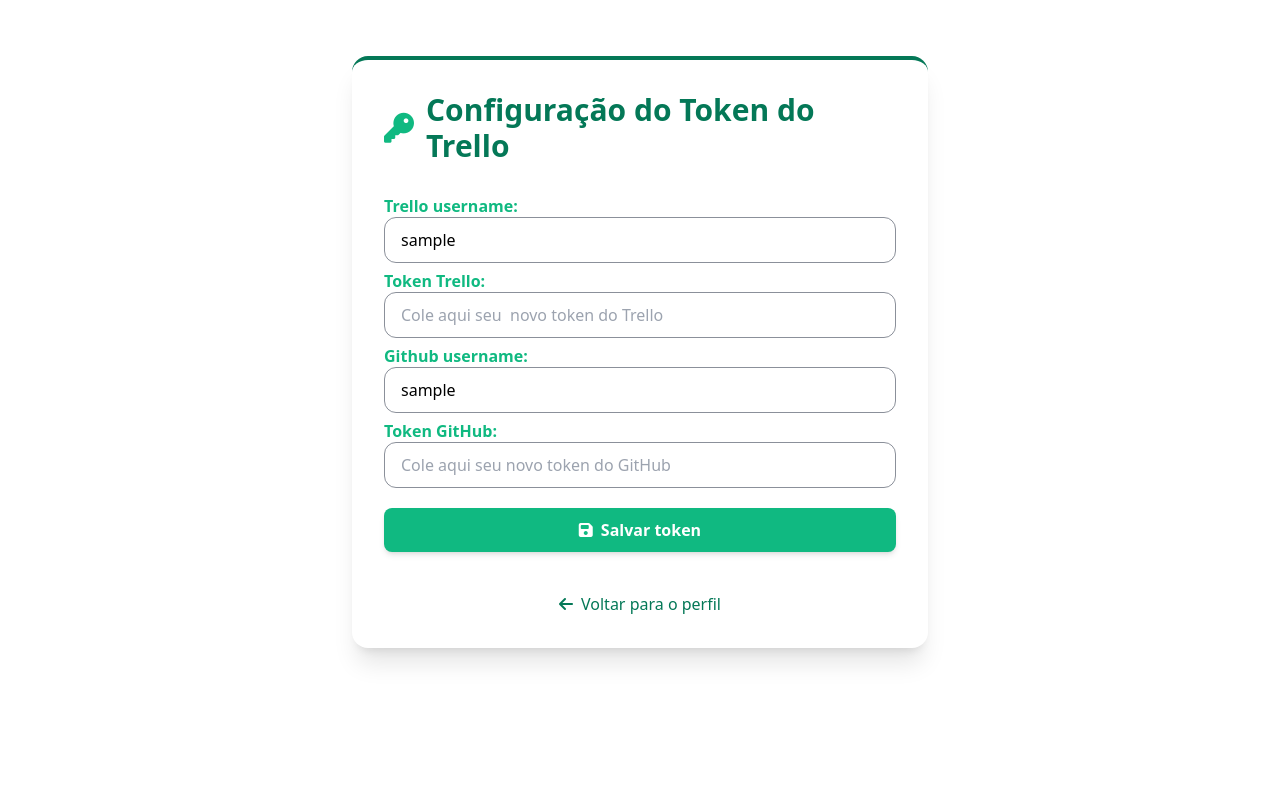
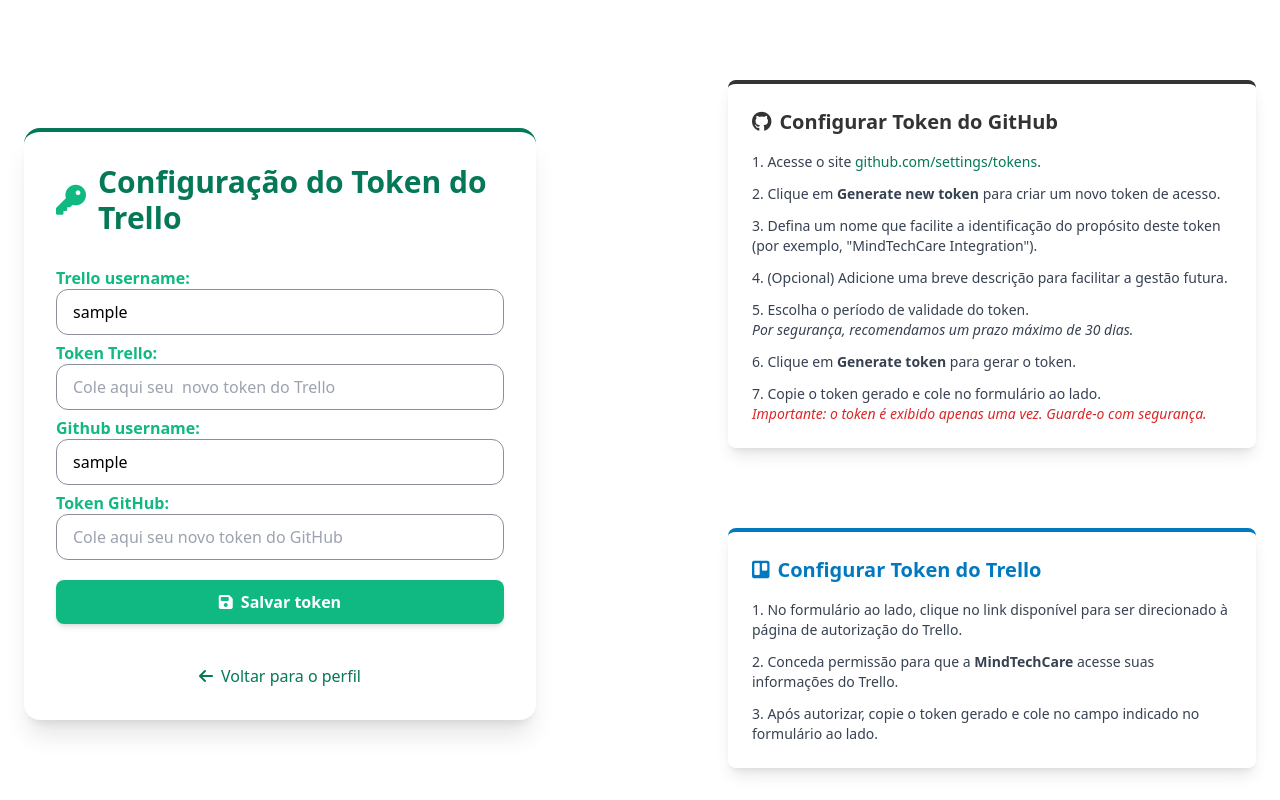
Before and after one commit to LisboaNi/MindTechCare, a Django app: page /employees/token/ in a window 1280 px wide. Run offline with Django 5.2, Linux system fonts and the light colour scheme; a user stored in the database is signed in; tables that the repository leaves empty hold one stand-in row (values such as "Sample post").

Commit message:
Tutorial de como configurar os tokens do GitHub e Trello

```diff
--- a/mindtechcare/mindtechcare/settings.py
+++ b/mindtechcare/mindtechcare/settings.py
@@ -198,13 +198,13 @@
     # Logo para formulário de login no tema escuro (padrão: login_logo)
     "login_logo_dark": None,
     # Classes CSS aplicadas à logo acima
-    "site_logo_classes": "img-circle",
+    "site_logo_classes": None,
     # Caminho relativo para o favicon do site (padrão: site_logo) (idealmente 32x32 px)
     "site_icon": None,
     # Texto de boas-vindas na tela de login
-    "welcome_sign": "Welcome to the library",
+    "welcome_sign": "Bem-Vindo",
     # Texto de direitos autorais no rodapé
-    "copyright": "Acme Library Ltd",
+    "copyright": "MindTechCare",
     # Lista de modelos para buscar na barra de pesquisa. Se omitido, a barra de busca é escondida.
     # Pode ser uma lista ou uma string simples (campo de pesquisa único)
     "search_model": ["auth.User", "auth.Group"],
--- a/mindtechcare/static/css/output.css
+++ b/mindtechcare/static/css/output.css
@@ -865,6 +865,10 @@
   height: 5rem;
 }
 
+.h-24 {
+  height: 6rem;
+}
+
 .h-32 {
   height: 8rem;
 }
@@ -893,10 +897,6 @@
   height: 100vh;
 }
 
-.h-24 {
-  height: 6rem;
-}
-
 .min-h-screen {
   min-height: 100vh;
 }
@@ -909,14 +909,14 @@
   width: 2.5rem;
 }
 
-.w-14 {
-  width: 3.5rem;
-}
-
 .w-20 {
   width: 5rem;
 }
 
+.w-24 {
+  width: 6rem;
+}
+
 .w-32 {
   width: 8rem;
 }
@@ -929,10 +929,6 @@
   width: 100%;
 }
 
-.w-24 {
-  width: 6rem;
-}
-
 .max-w-2xl {
   max-width: 42rem;
 }
@@ -997,6 +993,10 @@
   list-style-type: disc;
 }
 
+.list-decimal {
+  list-style-type: decimal;
+}
+
 .grid-cols-1 {
   grid-template-columns: repeat(1, minmax(0, 1fr));
 }
@@ -1063,6 +1063,14 @@
 
 .gap-8 {
   gap: 2rem;
+}
+
+.gap-20 {
+  gap: 5rem;
+}
+
+.gap-48 {
+  gap: 12rem;
 }
 
 .space-x-4 > :not([hidden]) ~ :not([hidden]) {
@@ -1107,6 +1115,12 @@
   margin-bottom: calc(1.5rem * var(--tw-space-y-reverse));
 }
 
+.space-y-3 > :not([hidden]) ~ :not([hidden]) {
+  --tw-space-y-reverse: 0;
+  margin-top: calc(0.75rem * calc(1 - var(--tw-space-y-reverse)));
+  margin-bottom: calc(0.75rem * var(--tw-space-y-reverse));
+}
+
 .overflow-hidden {
   overflow: hidden;
 }
@@ -1208,6 +1222,16 @@
   border-color: rgb(255 255 255 / 0.2);
 }
 
+.border-\[\#0079BF\] {
+  --tw-border-opacity: 1;
+  border-color: rgb(0 121 191 / var(--tw-border-opacity, 1));
+}
+
+.border-\[\#333\] {
+  --tw-border-opacity: 1;
+  border-color: rgb(51 51 51 / var(--tw-border-opacity, 1));
+}
+
 .bg-\[\#047857\] {
   --tw-bg-opacity: 1;
   background-color: rgb(4 120 87 / var(--tw-bg-opacity, 1));
@@ -1653,6 +1677,16 @@
 
 .text-white\/90 {
   color: rgb(255 255 255 / 0.9);
+}
+
+.text-\[\#0079BF\] {
+  --tw-text-opacity: 1;
+  color: rgb(0 121 191 / var(--tw-text-opacity, 1));
+}
+
+.text-\[\#333\] {
+  --tw-text-opacity: 1;
+  color: rgb(51 51 51 / var(--tw-text-opacity, 1));
 }
 
 .underline {
@@ -1975,12 +2009,24 @@
     grid-column: span 2 / span 2;
   }
 
+  .md\:max-w-2xl {
+    max-width: 42rem;
+  }
+
+  .md\:max-w-lg {
+    max-width: 32rem;
+  }
+
   .md\:grid-cols-2 {
     grid-template-columns: repeat(2, minmax(0, 1fr));
   }
 
   .md\:grid-cols-3 {
     grid-template-columns: repeat(3, minmax(0, 1fr));
+  }
+
+  .md\:flex-row {
+    flex-direction: row;
   }
 
   .md\:px-20 {
--- a/mindtechcare/templates/employees/token_edit.html
+++ b/mindtechcare/templates/employees/token_edit.html
@@ -1,7 +1,9 @@
 {% extends 'base.html' %}
 
 {% block content %}
-    <div class="max-w-xl mx-auto mt-14 p-8 bg-white shadow-xl rounded-2xl border-t-4 border-[#047857]">
+    <section class="flex flex-col md:flex-row justify-center items-center gap-48 mt-14 p-6">
+        <!-- Formulário de Configuração -->
+        <div class="w-full md:max-w-lg bg-white shadow-xl rounded-2xl border-t-4 border-[#047857] p-8">
             <h2 class="text-3xl font-extrabold text-[#047857] mb-8 flex items-center gap-3">
                 <i class="fas fa-key text-[#10b981]"></i>
                 Configuração do Token do Trello
@@ -33,7 +35,63 @@
 
             <div class="mt-10 text-center">
                 <a href="{% url 'employee_profile' %}"
-               class="inline-flex items-center gap-2 text-[#047857] hover:text-[#065f46] font-medium text-md transition duration-150"><i class="fa-solid fa-arrow-left"></i>Voltar para o perfil</a>
+                   class="inline-flex items-center gap-2 text-[#047857] hover:text-[#065f46] font-medium text-md transition duration-150">
+                    <i class="fa-solid fa-arrow-left"></i>Voltar para o perfil
+                </a>
             </div>
         </div>
+
+        <!-- Tutoriais -->
+        <div class="w-full md:max-w-2xl flex flex-col gap-20">
+            <!-- Caixa GitHub -->
+            <div class="bg-white p-6 rounded-lg shadow-lg border-t-4 border-[#333]">
+                <h3 class="text-xl font-bold text-[#333] mb-4 flex items-center gap-2">
+                    <i class="fab fa-github"></i> Configurar Token do GitHub
+                </h3>
+                <ol class="list-decimal list-inside text-gray-700 space-y-3 text-sm">
+                    <li>
+                        Acesse o site
+                        <a href="https://github.com/settings/personal-access-tokens"
+                           target="_blank"
+                           class="text-[#047857] hover:underline">github.com/settings/tokens</a>.
+                    </li>
+                    <li>
+                        Clique em <strong>Generate new token</strong> para criar um novo token de acesso.
+                    </li>
+                    <li>
+                        Defina um nome que facilite a identificação do propósito deste token (por exemplo, "MindTechCare Integration").
+                    </li>
+                    <li>(Opcional) Adicione uma breve descrição para facilitar a gestão futura.</li>
+                    <li>
+                        Escolha o período de validade do token.
+                        <br>
+                        <span class="italic">Por segurança, recomendamos um prazo máximo de 30 dias.</span>
+                    </li>
+                    <li>
+                        Clique em <strong>Generate token</strong> para gerar o token.
+                    </li>
+                    <li>
+                        Copie o token gerado e cole no formulário ao lado.
+                        <br>
+                        <span class="italic text-red-600">Importante: o token é exibido apenas uma vez. Guarde-o com segurança.</span>
+                    </li>
+                </ol>
+            </div>
+
+            <!-- Caixa Trello -->
+            <div class="bg-white p-6 rounded-lg shadow-lg border-t-4 border-[#0079BF]">
+                <h3 class="text-xl font-bold text-[#0079BF] mb-4 flex items-center gap-2">
+                    <i class="fab fa-trello"></i> Configurar Token do Trello
+                </h3>
+                <ol class="list-decimal list-inside text-gray-700 space-y-3 text-sm">
+                    <li>No formulário ao lado, clique no link disponível para ser direcionado à página de autorização do Trello.</li>
+                    <li>
+                        Conceda permissão para que a <strong>MindTechCare</strong> acesse suas informações do Trello.
+                    </li>
+                    <li>Após autorizar, copie o token gerado e cole no campo indicado no formulário ao lado.</li>
+                </ol>
+            </div>
+        </div>
+
+    </section>
 {% endblock %}
```
Lines whose indentation alone changed are shown as unchanged.
